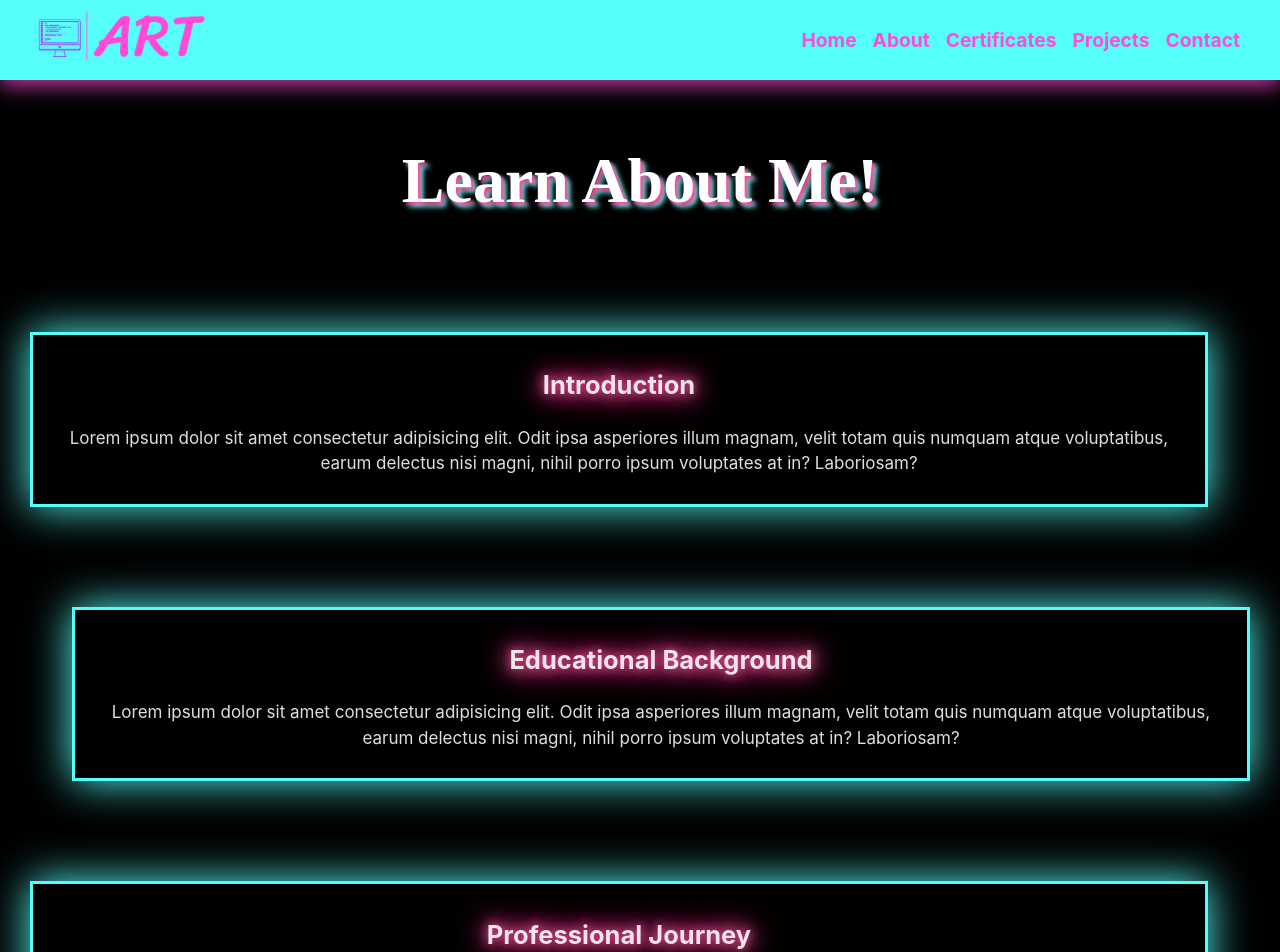
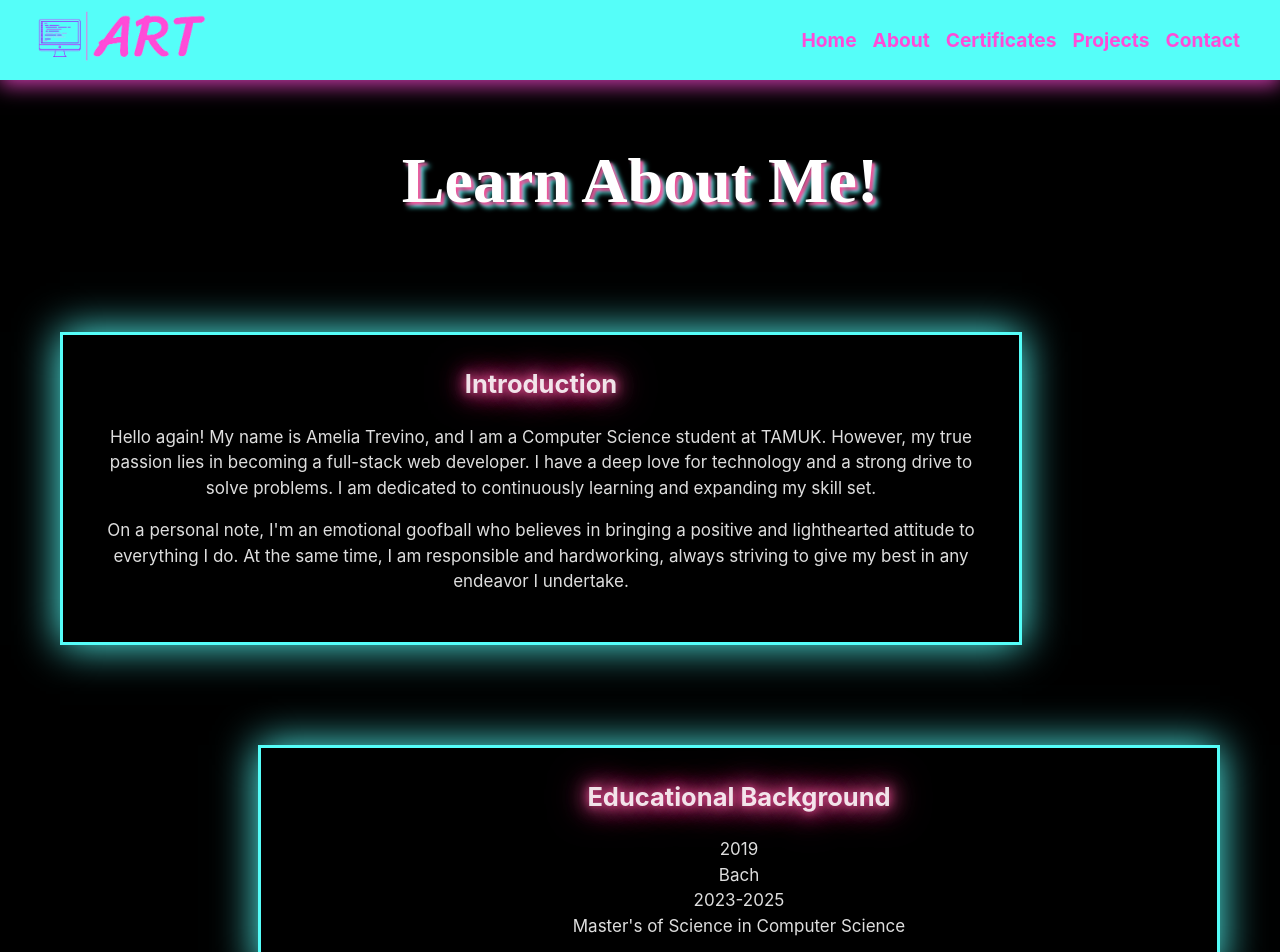
Before and after one commit to Mela13076/React-Portfolio, a React (Vite) app in the folder portfolio/: page /about in a window 1280 px wide. Shown: the top 952 px of the page. Built offline with nearby package versions, Linux system fonts and the light colour scheme; a web font is replaced by a local one.

Commit message:
About me Updates

```diff
--- a/portfolio/src/App.css
+++ b/portfolio/src/App.css
@@ -295,13 +295,14 @@
 }
 
 .square{
-  width: 90%;
+  width: 70%;
   border: 3px solid #55fef9;
   box-shadow: 0 0px 40px #55fef9;
   margin-top: 50px;
   margin-bottom: 50px;
   text-align: center;
-  padding: 10px;
+  padding: 30px;
+  padding-top: 8.835px;
   font-size: 17px;
   /* margin-left: auto;
   margin-right: auto; */
@@ -309,10 +310,10 @@
 
 .square:nth-child(even) {
   align-self: flex-end;
-  margin-right: 30px;
+  margin-right: 60px;
 }
 
 .square:nth-child(odd) {
   align-self: flex-start;
-  margin-left: 30px;
+  margin-left: 60px;
 }
--- a/portfolio/src/pages/about.jsx
+++ b/portfolio/src/pages/about.jsx
@@ -10,13 +10,27 @@ function About(){
             <div className="content-section">
                 <div className="introduction square">
                     <h2 className="neon-text">Introduction</h2>
-                    <p>Lorem ipsum dolor sit amet consectetur adipisicing elit. Odit ipsa asperiores illum magnam, velit totam quis numquam atque voluptatibus, earum delectus nisi magni, nihil porro ipsum voluptates at in? Laboriosam?</p>
+                    <p>Hello again! My name is Amelia Trevino, and I am a Computer Science student at TAMUK. However, my true passion lies in becoming a full-stack web developer. I have a deep love for technology and a strong drive to solve problems. I am dedicated to continuously learning and expanding my skill set. </p>
+                    <p>On a personal note, I'm an emotional goofball who believes in bringing a positive and lighthearted attitude to everything I do. At the same time, I am responsible and hardworking, always striving to give my best in any endeavor I undertake.</p>
                 </div>
 
                 <div className="educational-background square">
                     <h2 className="neon-text">Educational Background</h2>
-                    <p>Lorem ipsum dolor sit amet consectetur adipisicing elit. Odit ipsa asperiores illum magnam, velit totam quis numquam atque voluptatibus, earum delectus nisi magni, nihil porro ipsum voluptates at in? Laboriosam?</p>
-                </div>
+                    <div className="timeline">
+                        <div className="timeline-point">
+                            <div className="timeline-date">2019</div>
+                            <div className="timeline-description">
+                            Bach
+                            </div>
+                        </div>
+                        <div className="timeline-point">
+                            <div className="timeline-date">2023-2025</div>
+                            <div className="timeline-description">
+                            Master's of Science in Computer Science
+                            </div>
+                        </div>
+                    </div>
+                 </div>
 
                 <div className="professional-journey square">
                     <h2 className="neon-text">Professional Journey</h2>
```
